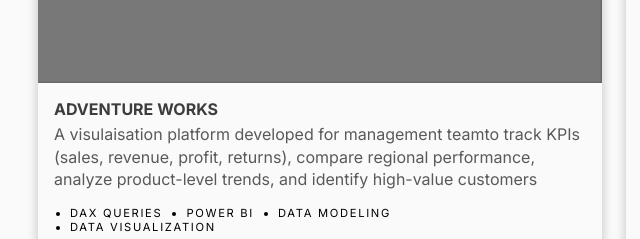
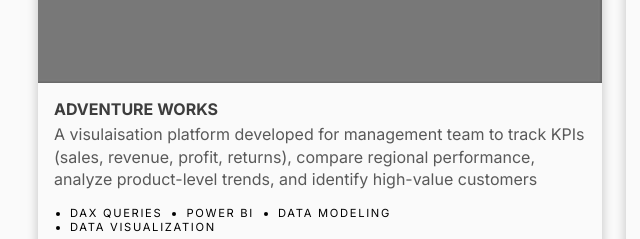
Before and after one commit to vinodbaste/portfolio, a plain HTML site: page projects.html in a window 1280 px wide. Shown: the part 1100-1339 px from the top of the page, 26-666 px from the left. Drawn offline with Linux system fonts and the light colour scheme.

Commit message:
initial push

```diff
--- a/projects.html
+++ b/projects.html
@@ -242,7 +242,7 @@
           </div>
           <div class="project-text">
             <h3 class="project-title">Adventure Works</h3>
-            <p>A visulaisation platform developed for management teamto track KPIs (sales, revenue, profit, returns), compare
+            <p>A visulaisation platform developed for management team to track KPIs (sales, revenue, profit, returns), compare
               regional performance, analyze product-level trends, and identify high-value customers</p>
             <ul class="project-tags">
               <li>DAX queries</li>
```
